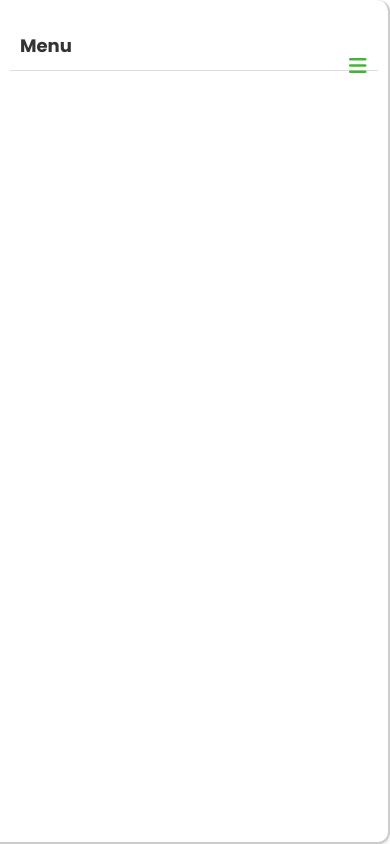
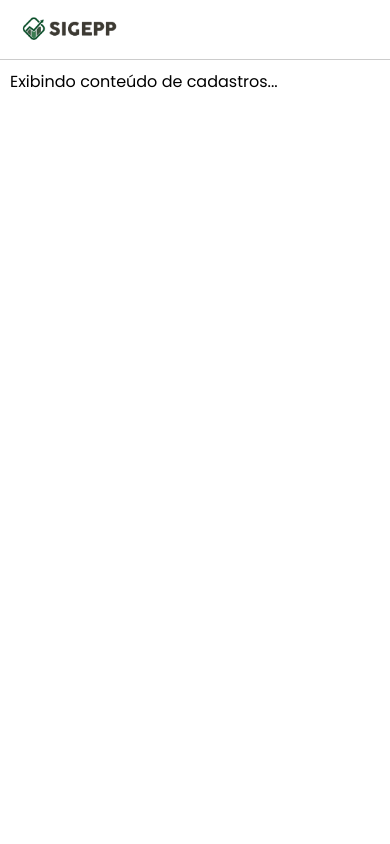
Before and after one commit to Ferreira-Nicolas/Frontend-SIGEPP, a React (Vite) app: page /home in a window 390 px wide. Built offline with nearby package versions, Linux system fonts and the light colour scheme.

Commit message:
adição do header e melhorias no mobile

```diff
--- a/src/components/BancoHoras/BancoHorasMovimentacao.jsx
+++ b/src/components/BancoHoras/BancoHorasMovimentacao.jsx
@@ -12,7 +12,7 @@ const BancoHoras = () => {
       hours: "2:00",
       justification: "Trabalho extra para finalizar o projeto no prazo estipulado.",
       approved: false,
-      type: "Extra"
+      type: "Extra",
     },
     {
       id: 2,
@@ -21,17 +21,18 @@ const BancoHoras = () => {
       hours: "-1:30",
       justification: "Atraso devido ao trânsito intenso na manhã do dia.",
       approved: false,
-      type: "Atraso"
+      type: "Atraso",
     },
     {
       id: 3,
       collaborator: "Carlos Pereira",
       date: "2025-04-03",
       hours: "3:15",
-      justification: "Trabalho adicional de final de semana para suprir demanda urgente.",
+      justification:
+        "Trabalho adicional de final de semana para suprir demanda urgente.",
       approved: false,
-      type: "Extra"
-    }
+      type: "Extra",
+    },
   ];
 
   // Função para formatar a data no padrão dd/mm/aaaa
@@ -46,6 +47,8 @@ const BancoHoras = () => {
   return (
     <div className="banco-content slide-in">
       <h2>Banco de Horas</h2>
+      {/* Envolvemos a tabela num contêiner que permite scroll horizontal, se necessário */}
+      <div className="table-container">
         <table className="banco-table">
           <thead>
             <tr>
@@ -75,6 +78,7 @@ const BancoHoras = () => {
           </tbody>
         </table>
       </div>
+    </div>
   );
 };
 
--- a/src/components/Sidebar.jsx
+++ b/src/components/Sidebar.jsx
@@ -22,7 +22,7 @@ const Sidebar = ({ selectedMenu, onMenuClick }) => {
       const mobile = window.innerWidth < 768;
       setIsMobile(mobile);
       if (mobile) {
-        setIsOpen(false); // Inicia fechado no mobile (header com botão de hambúrguer)
+        setIsOpen(false); // Inicia fechado no mobile
       } else {
         setIsOpen(true); // Exibe aberto no desktop
       }
@@ -35,6 +35,7 @@ const Sidebar = ({ selectedMenu, onMenuClick }) => {
   // Alterna a abertura dos submenus (mesma lógica para desktop e mobile)
   const toggleMenu = (menu) => {
     if (!isOpen) {
+      // Se estiver fechado, primeiro abre o menu principal e ativa o submenu
       setIsOpen(true);
       setOpenMenus((prev) => ({ ...prev, [menu]: true }));
       return;
@@ -42,20 +43,26 @@ const Sidebar = ({ selectedMenu, onMenuClick }) => {
     setOpenMenus((prev) => ({ ...prev, [menu]: !prev[menu] }));
   };
 
+  // Alterna a abertura/fechamento do sidebar
   const toggleSidebar = () => setIsOpen(!isOpen);
+
+  // Na versão mobile, se o menu estiver fechado, exibe apenas um botão fixo para reabri-lo
+  if (isMobile && !isOpen) {
+    return (
+      <button className="mobile-toggle-btn" onClick={toggleSidebar}>
+        <i className="fa-solid fa-bars"></i>
+      </button>
+    );
+  }
 
   return (
     <div className={`sidebar ${isOpen ? "open" : "closed"} ${isMobile ? "mobile" : ""}`}>
       {isMobile ? (
-        // Bloco de header para mobile com título e botão de toggle
+        // Cabeçalho para mobile com título e botão de toggle (recolher)
         <div className="mobile-header">
           <span className="mobile-title">Menu</span>
           <button className="toggle-btn" onClick={toggleSidebar}>
-            {isOpen ? (
-              <i className="fa-solid fa-times icon-transition"></i>
-            ) : (
-              <i className="fa-solid fa-bars icon-transition"></i>
-            )}
+            <i className="fa-solid fa-times icon-transition"></i>
           </button>
         </div>
       ) : (
@@ -64,21 +71,12 @@ const Sidebar = ({ selectedMenu, onMenuClick }) => {
           <i className="fa-solid fa-caret-left icon-transition"></i>
         </button>
       )}
+
       {(!isMobile || isOpen) && (
         <ul>
           {/* Barra de pesquisa */}
-          <li className="search-container">
-            {isOpen ? (
-              <input
-                type="text"
-                placeholder="Pesquisar..."
-                className="search-input"
-                ref={searchInputRef}
-              />
-            ) : (
-              <i className="fa-solid fa-magnifying-glass search-icon"></i>
-            )}
-          </li>
+
+
 
           {/* CADASTROS */}
           <li
@@ -100,8 +98,8 @@ const Sidebar = ({ selectedMenu, onMenuClick }) => {
               ></i>
             )}
           </li>
-          {isOpen && (
-            <ul className={`submenu scrollable ${openMenus["cadastros"] ? "show" : ""}`}>
+          {isOpen && openMenus["cadastros"] && (
+            <ul className="submenu scrollable show">
               <li
                 className={selectedMenu === "Reuniões" ? "active" : ""}
                 onClick={() => onMenuClick("Reuniões")}
@@ -143,8 +141,8 @@ const Sidebar = ({ selectedMenu, onMenuClick }) => {
               ></i>
             )}
           </li>
-          {isOpen && (
-            <ul className={`submenu scrollable ${openMenus["movimentacoes"] ? "show" : ""}`}>
+          {isOpen && openMenus["movimentacoes"] && (
+            <ul className="submenu scrollable show">
               <li
                 className={selectedMenu === "entrada" ? "active" : ""}
                 onClick={() => onMenuClick("entrada")}
--- a/src/pages/Home.jsx
+++ b/src/pages/Home.jsx
@@ -1,9 +1,6 @@
 import React, { useState } from "react";
 import Sidebar from "../components/Sidebar";
 import HorasComponent from "../components/BancoHoras/HorasComponent.jsx";
-// Você pode importar outros componentes conforme os itens do submenu, por exemplo:
-// import ReunioesComponent from "../components/ReunioesComponent";
-// import MetasComponent from "../components/MetasComponent";
 import "../styles/Home.css";
 
 const Home = () => {
@@ -14,23 +11,26 @@ const Home = () => {
     switch (selectedMenu) {
       case "Horas":
         return <HorasComponent />;
-      // case "Reuniões":
-      //   return <ReunioesComponent />;
-      // case "Metas":
-      //   return <MetasComponent />;
       default:
         return <p>Exibindo conteúdo de {selectedMenu}...</p>;
     }
   };
 
   return (
-    <div className="main-container">
-      {/* Sidebar como componente */}
-      <Sidebar selectedMenu={selectedMenu} onMenuClick={setSelectedMenu} />
+    <div className="home-container">
+      {/* Header sempre visível no topo */}
+      <header className="header">
+        <img
+          src="src/assets/img/Logo_SIGEPP.png"
+          alt="LOGO-SIGEPP"
+          className="logo-header"
+        />
+      </header>
 
-      {/* Área de conteúdo principal */}
-      <div className="content">
-        <div className="main-content">{renderContent()}</div>
+      {/* Área de conteúdo que contém o sidebar e o conteúdo principal */}
+      <div className="content-container">
+        <Sidebar selectedMenu={selectedMenu} onMenuClick={setSelectedMenu} />
+        <main className="content">{renderContent()}</main>
       </div>
     </div>
   );
--- a/src/pages/Login.jsx
+++ b/src/pages/Login.jsx
@@ -1,33 +1,34 @@
 import React, { useState } from 'react';
-import { useNavigate } from 'react-router-dom';  // Alterado de useHistory para useNavigate
+import { useNavigate } from 'react-router-dom';
 import '../styles/Login.css';
 
 const Login = () => {
   const [username, setUsername] = useState('');
-  const [password, setPassword] = useState('');
+  const [password, setPassword] = useState(''); // Estado adicionado para a senha
   const [error, setError] = useState('');
 
-  const navigate = useNavigate();  // Usando useNavigate para redirecionamento
+  const navigate = useNavigate();
 
-  // Função para lidar com o envio do formulário e login
+  // Função para lidar com o envio do formulário
   const handleLogin = (e) => {
-    e.preventDefault();  // Previne o comportamento padrão do formulário
+    e.preventDefault();
 
     if (username === '' || password === '') {
       setError('Por favor, preencha todos os campos!');
     } else {
       // Simulação de verificação de login
       if (username === 'nick' && password === '123456') {
-        navigate('/home');  // Redireciona para /home ao fazer login
+        navigate('/home');
       } else {
-        setError('Login ou senha incorretos!');  // Mostra erro caso as credenciais sejam inválidas
+        setError('Login ou senha incorretos!');
       }
     }
   };
 
   return (
     <section className="login">
-      <form onSubmit={handleLogin} className="login-form"> {/* Alterei para chamar handleLogin no submit */}
+      <form onSubmit={handleLogin} className="login-form">
+        <img src="src\assets\img\so_logo_sigeep.PNG" alt="LOGO-SIGEPP" className='logo-sigepp' />
         <h2>SIGEPP</h2>
         <div className="input-group group-user">
           <label htmlFor="username">Usuário</label>
@@ -55,8 +56,8 @@ const Login = () => {
           />
         </div>
 
-        <button type="submit" className="login-btn">Entrar</button> {/* Agora chama handleLogin */}
-        {error && <p style={{ color: 'red' }}>{error}</p>} {/* Exibe o erro se houver */}
+        <button type="submit" className="login-btn">Entrar</button>
+        {error && <p className="error-message">{error}</p>}
       </form>
       <div className="login-banner"></div>
     </section>
--- a/src/styles/Home.css
+++ b/src/styles/Home.css
@@ -6,55 +6,70 @@
   padding: 0;
   box-sizing: border-box;
 }
-body{
+body {
   background-color: #ffffff;
   font-family: "Poppins", sans-serif;
   font-weight: 400;
   font-style: normal;
-    z-index: -1;
 }
 
-/* Container principal */
-.main-container {
+/* Contêiner principal da página */
+.home-container {
   display: flex;
+  flex-direction: column;
   height: 100vh;
   width: 100vw;
 }
 
-/* Conteúdo principal */
+/* Header fixo no topo */
+.header {
+  height: 60px;
+  background-color: #ffffff;
+  padding: 10px 20px;
+  border-bottom: 1px solid #ccc;
+  display: flex;
+  align-items: center;
+  z-index: 2000; /* Eleva o header para garantir que fique acima de outros elementos */
+}
+
+/* Ajuste do logo */
+.logo-header {
+  width: 9vw;
+  max-width: 170px;
+}
+
+/* Contêiner de conteúdo: abaixo do header, divide a tela em sidebar + conteúdo */
+.content-container {
+  flex: 1;
+  display: flex;
+  overflow: hidden;
+}
+
+/* Área principal de conteúdo com scroll se necessário */
 .content {
   flex: 1;
   background-color: #ffffff;
   padding: 20px;
+  overflow-y: auto;
 }
 
-.header {
-    margin-bottom: 20px;
+/* Responsividade para dispositivos móveis */
+@media (max-width: 768px) {
+  .home-container {
+    height: auto;
   }
 
-h2 {
-    color: #4CAF50;
-}
-
-.main-content {
-    font-size: 16px;
-    color: #333;
-}
-
-/* Media query para dispositivos móveis */
-@media (max-width: 768px) {
-  .main-container {
+  .content-container {
     flex-direction: column;
-    height: auto; /* Ajusta para o conteúdo crescer naturalmente */
-  }
-
-  /* Se o Sidebar tem uma classe específica (ex.: .sidebar), ajuste o seu estilo */
-  .sidebar {
-    width: 100%;
-    /* Caso queira adicionar uma margem ou limitar altura, adicione aqui */
   }
 
   .content {
     padding: 10px;
   }
+
+  .logo-header {
+    width: 9vw;
+    max-width: 170px;
+    min-width: 100px;
   }
+}
--- a/src/styles/Login.css
+++ b/src/styles/Login.css
@@ -1,14 +1,14 @@
-/* src/components/Login.css - Tema Claro */
+/* src/styles/Login.css - Tema Claro */
+
 *,
 *::before,
 *::after {
     margin: 0;
     padding: 0;
     box-sizing: border-box;
-
 }
 
-body{
+body {
     font-family: "Poppins", sans-serif;
     font-weight: 400;
     font-style: normal;
@@ -17,39 +17,33 @@ body{
 .login {
     display: flex;
     flex-direction: row;
-
     align-items: center;
     height: 100vh;
+    width: 100vw;
     color: #333;
-    width: 100vw;
-    /* Cor escura para melhor leitura */
     background-color: #ffffff;
-    /* Fundo branco puro */
 }
 
 h2 {
     margin-bottom: 20px;
     color: #4CAF50;
-    /* Tom mais escuro para contraste */
 }
 
 .login-form {
     display: flex;
     flex-direction: column;
     justify-content: center;
+
     align-items: center;
     width: 25vw;
     height: 100vh;
     background-color: #f9f9f9;
-
-
 }
 
 .input-group {
     margin-bottom: 15px;
     display: flex;
     flex-direction: column;
-
 }
 
 label {
@@ -59,7 +53,8 @@ label {
     font-weight: bolder;
 }
 
-.login-input-password,.login-input-username {
+.login-input-password,
+.login-input-username {
     padding: 10px;
     margin: 3px;
     font-size: 14px;
@@ -88,10 +83,7 @@ input:focus {
 
 .login-btn:hover {
     background-color: #049009;
-
 }
-
-
 
 .error-message {
     color: #d9534f;
@@ -99,16 +91,93 @@ input:focus {
     margin-bottom: 10px;
 }
 
-
-.login-banner{
+.login-banner {
     background-image: url('../assets/img/Foto-Fachada.png');
-    background-size: cover; /* Faz a imagem cobrir todo o elemento sem distorcer */
-    background-position: center; /* Centraliza a imagem */
-    background-repeat: no-repeat; /* Evita repetição da imagem */
-
+    background-size: cover;
+    background-position: center;
+    background-repeat: no-repeat;
     width: 75vw;
     height: 100vh;
-    display: flex; /* Caso tenha conteúdo dentro, isso ajuda a alinhar */
+    display: flex;
     justify-content: center;
     align-items: center;
 }
+
+.logo-sigepp{
+    width: 30%;
+  }
+/* ============ Regras para mobile ============ */
+@media (max-width: 768px) {
+
+    /* A sidebar na versão mobile: fixa no topo, ocupa toda a largura e tem transição suave */
+    .sidebar.mobile {
+      position: fixed;
+      top: 0;
+      left: 0;
+      width: 100%;
+      background-color: #ffffff;
+      border-bottom: 2px solid #ccc;
+      box-shadow: 0 2px 4px rgba(0, 0, 0, 0.1);
+      z-index: 1000;
+      transition: all 0.5s ease-in-out; /* Transição para mudanças de estado (open/closed) */
+    }
+
+    /* Cabeçalho mobile: sempre visível, com layout em linha */
+    .mobile-header {
+      display: flex;
+      justify-content: space-between;
+      align-items: center;
+      width: 100%;
+      padding: 10px;
+      background-color: #ffffff;
+      border-bottom: 1px solid #ddd;
+    }
+
+    /* Título do header mobile */
+    .mobile-title {
+      font-size: 18px;
+      font-weight: bold;
+      color: #333;
+    }
+
+    /* Botão de toggle dentro do header mobile:
+       - Removemos as posições absolutas para garantir que o botão fique no fluxo do header.
+       - Aplicamos padding e transição para que a troca de ícones (ex.: de hambúrguer para fechar) seja suave */
+    .mobile-header .toggle-btn {
+      position: relative;
+      background: none;
+      border: none;
+      font-size: 24px;
+      color: #16a403;
+      padding: 15px;
+      cursor: pointer;
+      transition: transform 0.5s ease, opacity 0.5s ease;
+    }
+
+    /* A lista (ul) contendo os itens do sidebar também recebe uma transição suave.
+       Usamos overflow hidden e controlamos o max-height junto com a opacidade para simular a animação */
+    .sidebar.mobile ul {
+      width: 100%;
+      margin-top: 10px;
+      display: flex;
+      flex-direction: column;
+      overflow: hidden;
+      transition: max-height 0.5s ease, opacity 0.5s ease;
+    }
+
+    /* Quando a sidebar estiver fechada (classe "closed") na versão mobile,
+       a lista fica oculta com max-height zero e opacidade 0 */
+    .sidebar.mobile.closed ul {
+      max-height: 0;
+      opacity: 0;
+      pointer-events: none;
+    }
+
+    /* Quando a sidebar estiver aberta (classe "open") na versão mobile,
+       a lista assume um max-height suficiente para exibir os itens (pode ser ajustado se necessário) */
+    .sidebar.mobile.open ul {
+      max-height: 500px; /* Valor suficientemente alto para conter o conteúdo */
+      opacity: 1;
+      pointer-events: auto;
+    }
+  }
--- a/src/styles/components/BancoHoras/Horas.css
+++ b/src/styles/components/BancoHoras/Horas.css
@@ -73,7 +73,8 @@
   font-size: 14px;
 }
 
-input, textarea{
+input,
+textarea {
   background-color: #ffff;
   width: 100%;
   max-width: 250px;
@@ -85,7 +86,7 @@ input, textarea{
   font-family: "Poppins", sans-serif;
 }
 
-.dropdown-content div{
+.dropdown-content div {
   padding: 3px;
   border-radius: 8px;
 }
@@ -97,14 +98,15 @@ input, textarea{
   cursor: pointer;
 }
 
-.label-evento{
+.label-evento {
   font-size: 16px;
 }
 
 .date-field {
   display: flex;
   flex-direction: column;
-  gap: 5px; /* Espaço opcional entre a label e o input */
+  gap: 5px;
+  /* Espaço opcional entre a label e o input */
   margin-bottom: 0.5vh;
   margin-top: 0.5vh;
 }
@@ -112,21 +114,25 @@ input, textarea{
 .justificativa-field {
   display: flex;
   flex-direction: column;
-  gap: 5px; /* Espaço opcional entre a label e o input */
+  gap: 5px;
+  /* Espaço opcional entre a label e o input */
   margin-bottom: 0.5vh;
   margin-top: 0.5vh;
 }
 
-#justificativa{
+#justificativa {
   width: 20vw;
   height: 10vh;
 }
 
 .anexar-field {
-  margin-top: 10px; /* Ajuste conforme necessário */
+  margin-top: 10px;
+  /* Ajuste conforme necessário */
 }
+
 .anexar-btn {
-  background-color: white; /* Botão inicia branco */
+  background-color: white;
+  /* Botão inicia branco */
   color: #000;
   padding: 5px 10px;
   font-size: 16px;
@@ -142,7 +148,8 @@ input, textarea{
 }
 
 .anexar-btn.file-attached {
-  background-color: #28a745; /* Botão fica verde quando um arquivo é anexado */
+  background-color: #28a745;
+  /* Botão fica verde quando um arquivo é anexado */
   color: white;
   border: none;
 }
@@ -166,9 +173,11 @@ input, textarea{
   background: none;
   border: none;
   outline: none;
-  padding: 5px 10px;  /* Tamanho menor */
+  padding: 5px 10px;
+  /* Tamanho menor */
   cursor: pointer;
-  font-size: 14px;    /* Fonte menor */
+  font-size: 14px;
+  /* Fonte menor */
   font-family: "Poppins", sans-serif;
   color: #555;
   margin-right: 10px;
@@ -209,9 +218,28 @@ input, textarea{
 }
 
 .justification-cell {
-  max-width: 150px; /* ajuste conforme necessário */
+  max-width: 150px;
+  /* ajuste conforme necessário */
   white-space: nowrap;
   overflow: hidden;
   text-overflow: ellipsis;
   cursor: default;
 }
+
+/* Contêiner para a tabela: possibilita scroll horizontal se a tabela for maior que a tela */
+.table-container {
+  overflow-x: auto;
+}
+
+/* Media query para ajustes na tabela em dispositivos móveis */
+@media (max-width: 768px) {
+  .banco-content {
+    padding: 10px;
+  }
+
+  .banco-table th,
+  .banco-table td {
+    padding: 6px;
+    font-size: 12px;
+  }
+}
--- a/src/styles/components/Sidebar.css
+++ b/src/styles/components/Sidebar.css
@@ -6,6 +6,7 @@
     padding: 0;
     box-sizing: border-box;
 }
+
 body {
     background-color: #ffffff;
     font-family: "Poppins", sans-serif;
@@ -19,8 +20,10 @@ body {
     display: flex;
     flex-direction: column;
     width: 17vw;
+    min-width: 65px;
+
     background-color: #ffffff;
-    padding: 20px;
+    padding: 25px;
     height: 100vh;
     border-radius: 0 12px 12px 0;
     border-right: 2px solid #ccc;
@@ -33,6 +36,7 @@ body {
 
 .sidebar.closed {
     width: 4%;
+    max-width: 65px;
     padding: 20px 10px;
 }
 
@@ -90,7 +94,7 @@ i {
     border: none;
     cursor: pointer;
     font-size: 24px;
-    z-index: 2;
+    z-index: 3;
     border-radius: 50%;
     width: 30px;
     height: 30px;
@@ -207,6 +211,8 @@ i {
         flex-direction: column;
     }
 }
+
+/* =================== Regras Mobile (Sidebar) =================== */
 @media (max-width: 768px) {
     .sidebar.mobile {
         position: fixed;
@@ -217,9 +223,10 @@ i {
         border-bottom: 2px solid #ccc;
         box-shadow: 0 2px 4px rgba(0, 0, 0, 0.1);
         z-index: 1000;
+        transition: all 0.5s ease-in-out;
     }
 
-    /* Header para mobile */
+    /* Cabeçalho Mobile */
     .mobile-header {
         display: flex;
         justify-content: space-between;
@@ -236,23 +243,57 @@ i {
         color: #333;
     }
 
-    /* Botão de toggle no header mobile */
-    .sidebar.mobile .toggle-btn {
+    .mobile-header .toggle-btn {
         position: relative;
+        background: none;
+        border: none;
         font-size: 24px;
-        background: none;
+        color: #16a403;
         padding: 15px;
-        border: none;
-        color: #16a403;
+        cursor: pointer;
+        transition: transform 0.5s ease, opacity 0.5s ease;
     }
 
-
-
-    /* A lista (ul) será renderizada apenas quando isOpen for true (via React) */
-    .sidebar.mobile ul {
+    /* Importante: limita as regras do menu principal somente à lista de primeiro nível */
+    .sidebar.mobile>ul {
         width: 100%;
         margin-top: 10px;
         display: flex;
         flex-direction: column;
+        overflow: hidden;
+        transition: max-height 0.5s ease, opacity 0.5s ease;
     }
+
+    .sidebar.mobile.closed>ul {
+        max-height: 0;
+        opacity: 0;
+        pointer-events: none;
+    }
+
+    .sidebar.mobile.open>ul {
+        max-height: 150vh;
+        /* Valor alto para garantir que todos os itens do menu principal fiquem visíveis */
+        opacity: 1;
+        pointer-events: auto;
+    }
+
+    /* Botão fixo para reabrir o sidebar em mobile */
+    .mobile-toggle-btn {
+        position: fixed;
+        top: 10px;
+        right: 10px;
+        background-color: #16a403;
+        border: none;
+        border-radius: 50%;
+        width: 40px;
+        height: 40px;
+        display: flex;
+        align-items: center;
+        justify-content: center;
+        font-size: 24px;
+        color: white;
+        z-index: 1100;
+    }
+
+
 }
--- a/vite.config.js
+++ b/vite.config.js
@@ -5,6 +5,7 @@ import react from '@vitejs/plugin-react'
 export default defineConfig({
   plugins: [react()],
   server: {
+    host: true,
     historyApiFallback: true,  // Adicionando essa configuração
   },
 })
```
Also changed, not shown: src/assets/img/Logo_SIGEPP.png (added), src/assets/img/so_logo_sigeep.PNG (added). Lines whose indentation alone changed are shown as unchanged.
